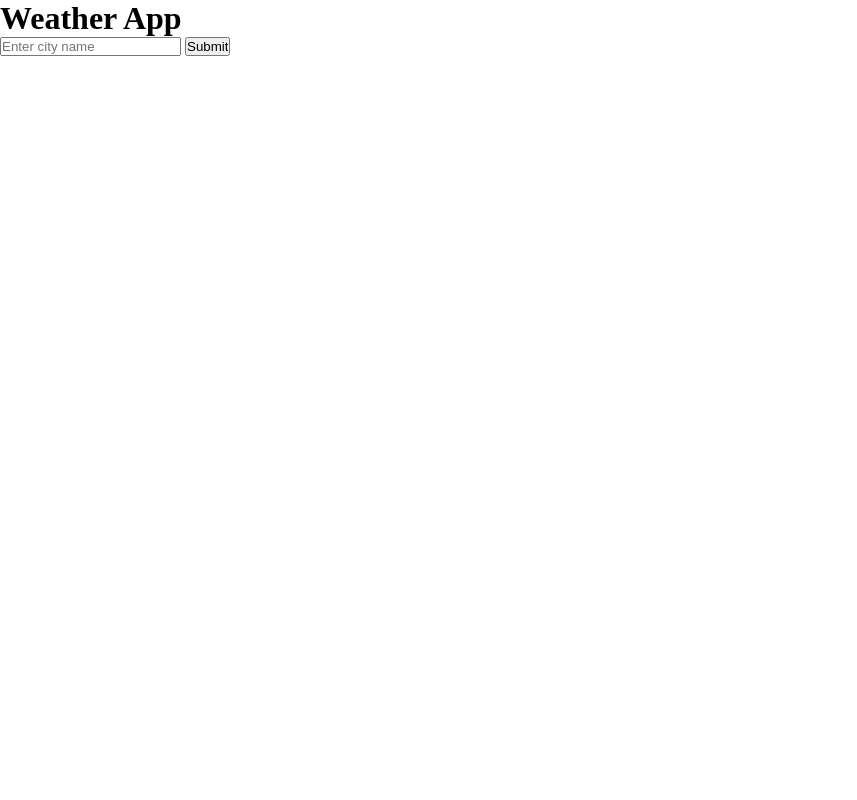
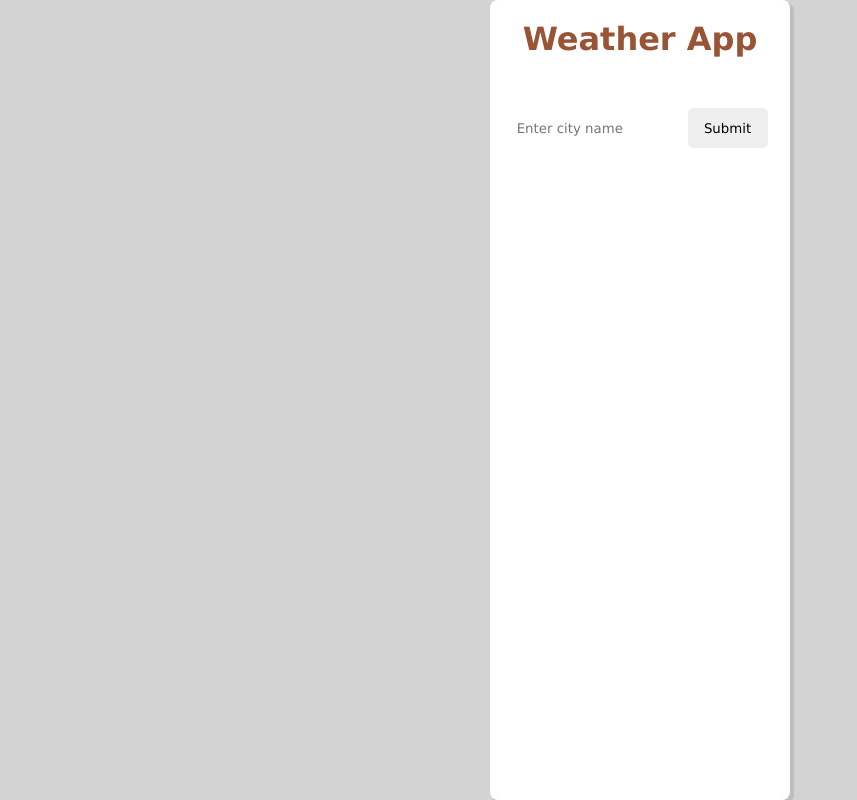
Before and after one commit to desparvis/weather_app, a plain HTML site: page index.html in a window 1280 px wide. Shown: the whole page, without its empty margins (0-857 px from the left). Drawn offline with Linux system fonts and the light colour scheme.

Commit message:
css well updated

```diff
--- a/index.html
+++ b/index.html
@@ -12,8 +12,8 @@
     <div class="container">
         <h1>Weather App</h1>
         <form id="weatherForm">
-            <input type="text" id="cityInput" placeholder="Enter city name">
-            <input type="submit">
+            <input type="text" id="cityInput" class="texts" placeholder=" Enter city name">
+            <input type="submit" class="subs">
 
         </form>
         <div id="weatherRes" class="weather-res">
--- a/styles.css
+++ b/styles.css
@@ -1,5 +1,52 @@
 * {
     margin: 0;
     padding: 0;
-    box-sizing: ;
+    box-sizing: border-box ;
 }
+body {
+    display: flex;
+    justify-content: center;
+    min-height: 100vh;
+    background-color: lightgray;
+    font-family:'Lucida Sans', 'Lucida Sans Regular', 'Lucida Grande', 'Lucida Sans Unicode', Geneva, Verdana, sans-serif
+}
+.container {
+    width: 300px;
+    padding: 20px;
+    background-color: white;
+    border-radius: 8px;
+    box-shadow: 3px 3px 1px 1px rgba(0, 0, 0, 0.1);
+    text-align: center;
+}
+h1{
+    color: rgb(152, 84, 52);
+}
+form {
+    margin-top: 50px;
+}
+.texts {
+    width: 170px;
+    height: 40px;
+    border-radius: 5px;
+    border: 0px;
+    font-family:'Lucida Sans', 'Lucida Sans Regular', 'Lucida Grande', 'Lucida Sans Unicode', Geneva, Verdana, sans-serif
+}
+.texts:focus {
+    border: 0px;
+    outline: none;
+}
+.subs {
+    width: 80px;
+    height: 40px;
+    border-radius: 5px;
+    border: 0px;
+    font-family:'Lucida Sans', 'Lucida Sans Regular', 'Lucida Grande', 'Lucida Sans Unicode', Geneva, Verdana, sans-serif
+}
+.subs:hover {
+    background-color: bisque;
+    transition: 0.6s ease;
+    color: grey;
+}
+.weather-res {
+    margin-top: 20px;
+}
```
